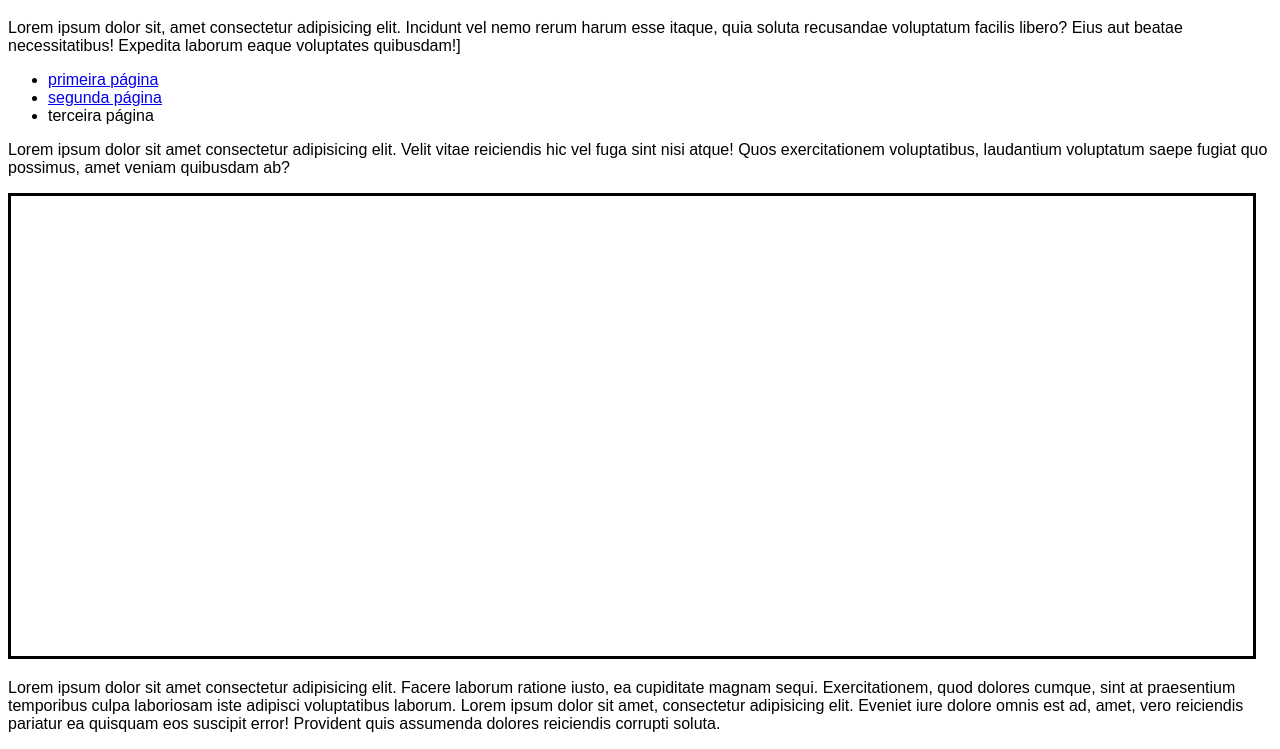
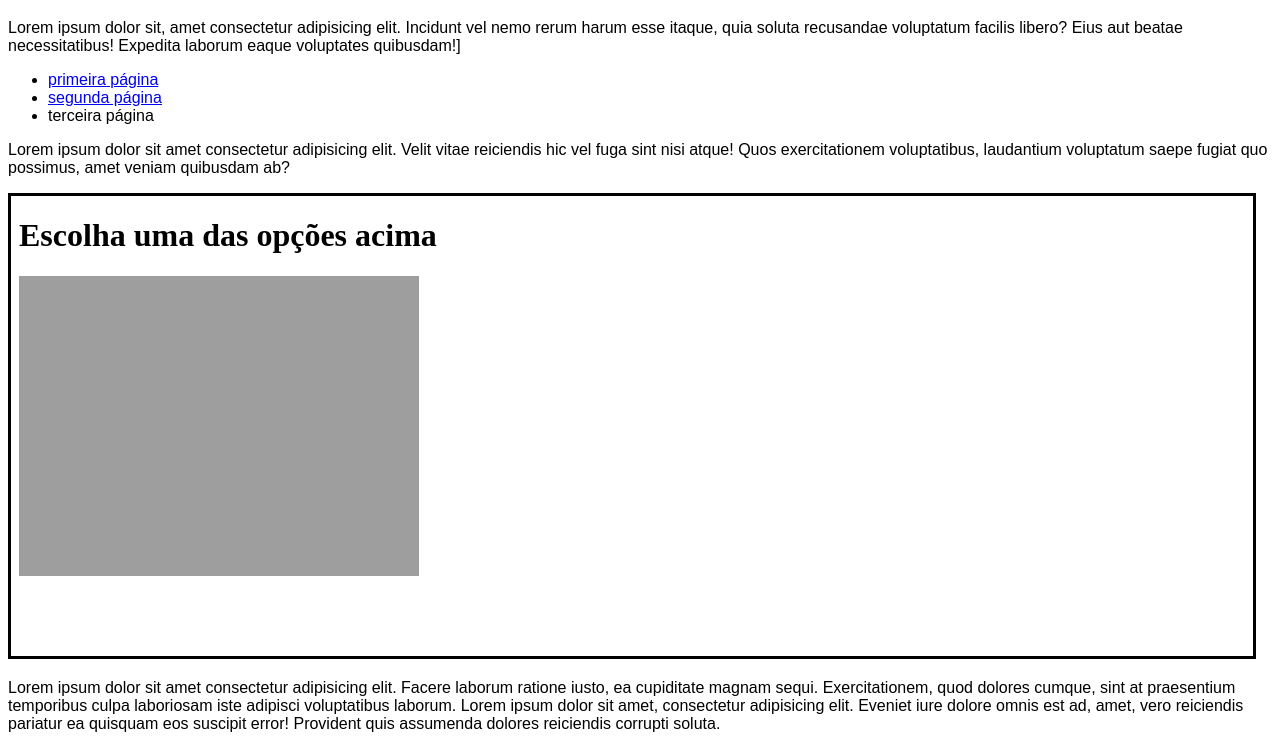
Before and after one commit to Cavallito-gif/Modulo-CSS, a plain HTML site: page ex-24/iframe003.html in a window 1280 px wide. Shown: the part 61-810 px from the top of the page. Drawn offline with Linux system fonts and the light colour scheme.

Commit message:
iframe 03

```diff
--- a/ex-24/iframe003.html
+++ b/ex-24/iframe003.html
@@ -33,7 +33,7 @@
         Lorem ipsum dolor sit amet consectetur adipisicing elit. Velit vitae reiciendis hic vel fuga sint nisi atque! Quos exercitationem voluptatibus, laudantium voluptatum saepe fugiat quo possimus, amet veniam quibusdam ab?
     </p>
 
-    <iframe src="" id="tela" name="frame">
+    <iframe srcdoc="<h1>Escolha uma das opções acima</h1><img src='https://cdn.sanity.io/images/oyzyxja8/v2/daf45ae813b485a61cb58188d9d1a9560b905b60-2000x864.jpg?w=2048&q=90&auto=format'></iframe>" id="tela" name="frame">
     <p>Infelismente seu navegador não é compativel a isto</p>
     </iframe>
 
```
